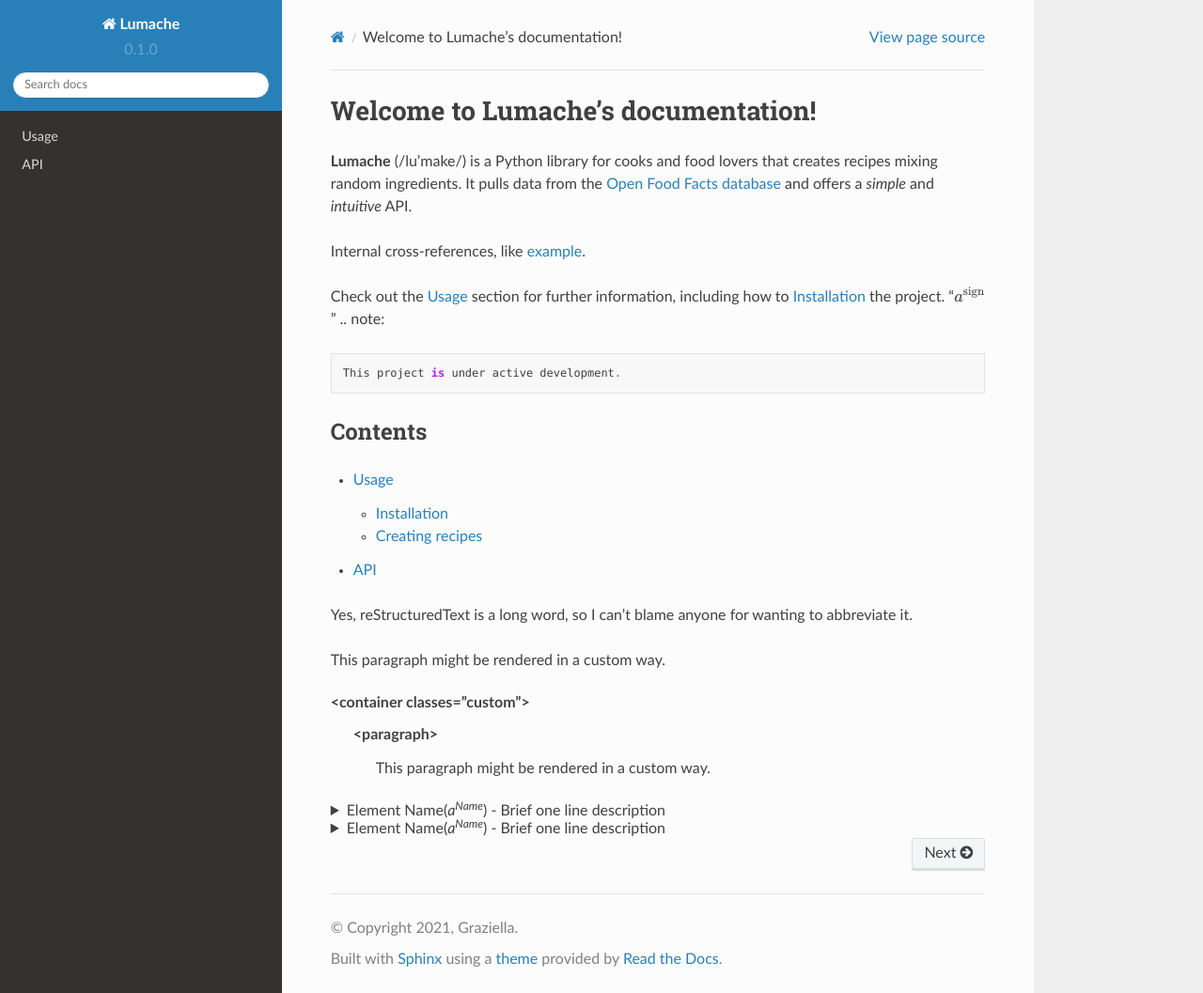
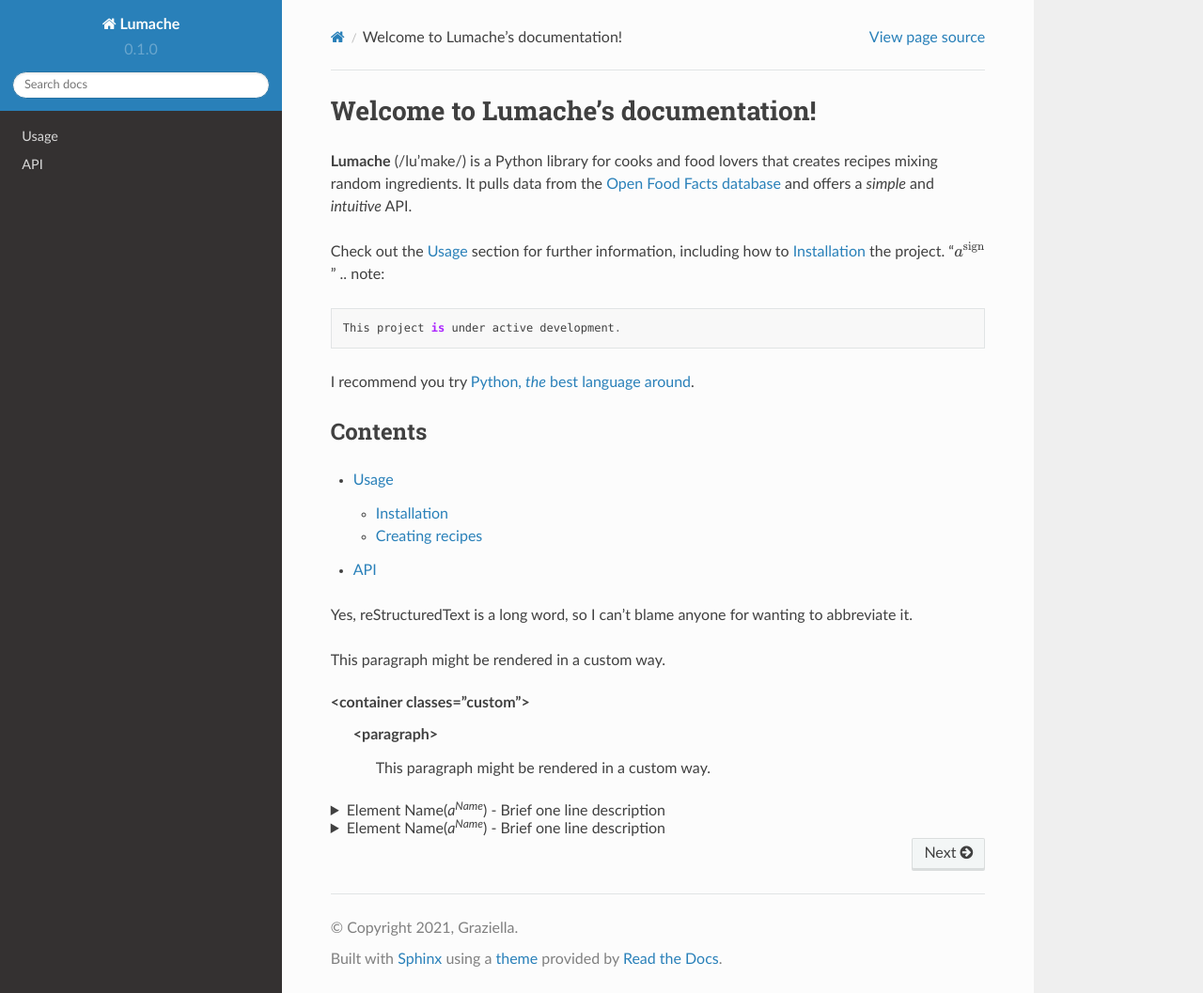
Before and after one commit to HaomiaoLuoLlanio/doc_beginning, a Sphinx documentation site: the page built from docs/source/index.rst, in a window 1280 px wide and 1057 px high. Shown: the whole window at 94% size. Built offline with Sphinx 7.4.7 and the Read the Docs theme 2.0.0, drawn with Linux system fonts in a browser that asks for light colours.

Commit message:
Update index.rst

```diff
--- a/docs/source/index.rst
+++ b/docs/source/index.rst
@@ -6,7 +6,7 @@
 It pulls data from the `Open Food Facts database <https://world.openfoodfacts.org/>`_
 and offers a *simple* and *intuitive* API.
 
-Internal cross-references, like example_.
+
 
 
 Check out the :doc:`usage` section for further information, including
@@ -16,7 +16,10 @@
 
    This project is under active development.
 
-.. _example: This is an example cross-reference target.
+I recommend you try |Python|_.
+
+.. |Python| replace:: Python, *the* best language around
+.. _Python: https://www.python.org/
 
 Contents
 --------
```
